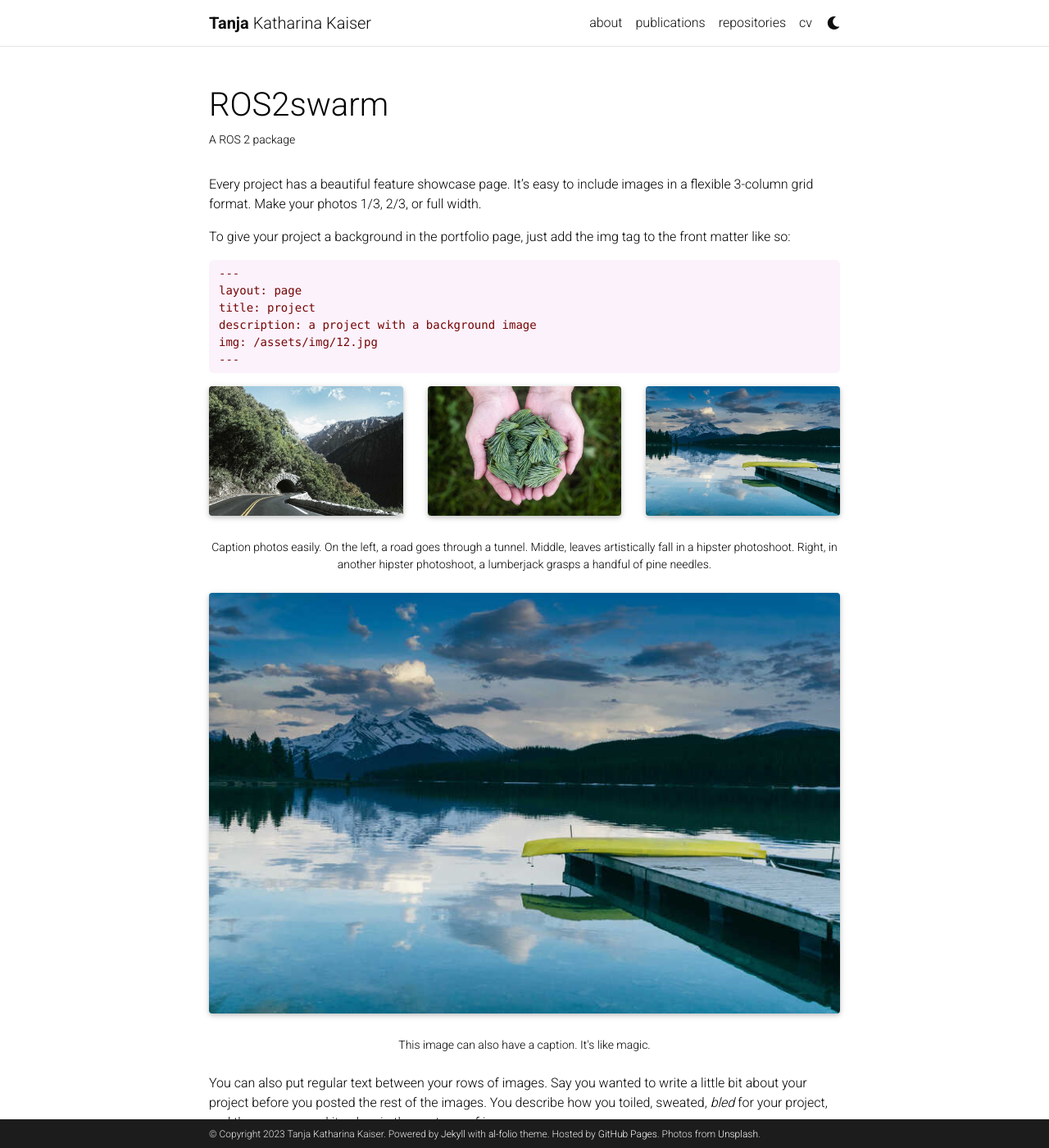
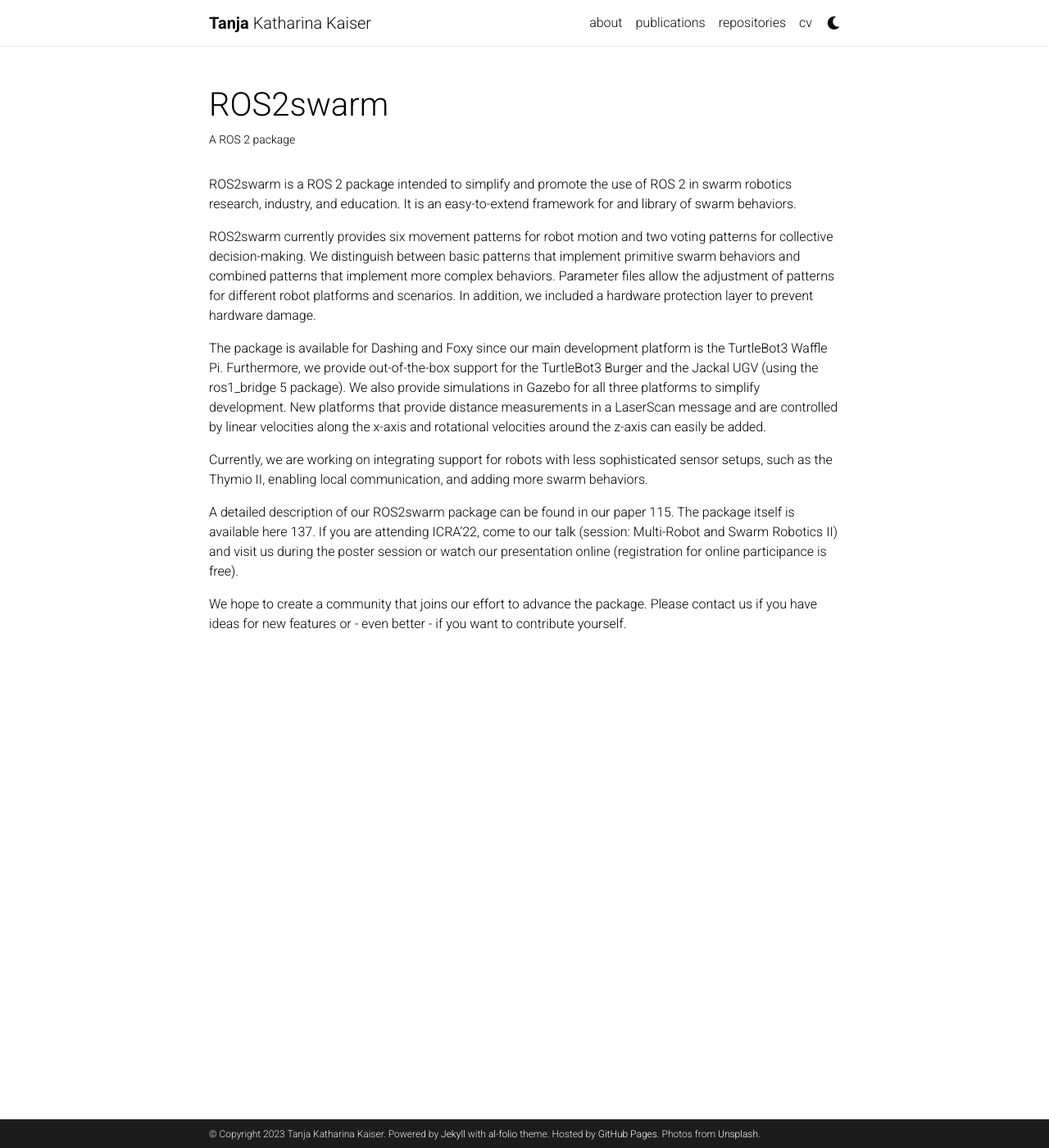
Before and after one commit to msminirobot/msminirobot.github.io, a Jekyll site: the page built from _projects/2_project.md, in a window 1280 px wide and 1400 px high. Shown: the whole window at 82% size. Built offline with Jekyll 4.4.1, drawn with Linux system fonts in a browser that asks for light colours; full-size pictures stand in for the smaller copies a plugin makes; comment, search, counter and statistics services are not loaded; a style sheet for code colours, icons or effects is not loaded; some of the changed text lies outside the part shown.

Commit message:
Update 2_project.md

````diff
--- a/_projects/2_project.md
+++ b/_projects/2_project.md
@@ -7,74 +7,17 @@ importance: 2
 category: work
 ---
 
-Every project has a beautiful feature showcase page.
-It's easy to include images in a flexible 3-column grid format.
-Make your photos 1/3, 2/3, or full width.
-
-To give your project a background in the portfolio page, just add the img tag to the front matter like so:
-
-    ---
-    layout: page
-    title: project
-    description: a project with a background image
-    img: /assets/img/12.jpg
-    ---
-
-<div class="row">
-    <div class="col-sm mt-3 mt-md-0">
-        {% include figure.html path="assets/img/1.jpg" title="example image" class="img-fluid rounded z-depth-1" %}
-    </div>
-    <div class="col-sm mt-3 mt-md-0">
-        {% include figure.html path="assets/img/3.jpg" title="example image" class="img-fluid rounded z-depth-1" %}
-    </div>
-    <div class="col-sm mt-3 mt-md-0">
-        {% include figure.html path="assets/img/5.jpg" title="example image" class="img-fluid rounded z-depth-1" %}
-    </div>
-</div>
-<div class="caption">
-    Caption photos easily. On the left, a road goes through a tunnel. Middle, leaves artistically fall in a hipster photoshoot. Right, in another hipster photoshoot, a lumberjack grasps a handful of pine needles.
-</div>
-<div class="row">
-    <div class="col-sm mt-3 mt-md-0">
-        {% include figure.html path="assets/img/5.jpg" title="example image" class="img-fluid rounded z-depth-1" %}
-    </div>
-</div>
-<div class="caption">
-    This image can also have a caption. It's like magic.
-</div>
-
-You can also put regular text between your rows of images.
-Say you wanted to write a little bit about your project before you posted the rest of the images.
-You describe how you toiled, sweated, *bled* for your project, and then... you reveal its glory in the next row of images.
 
 
-<div class="row justify-content-sm-center">
-    <div class="col-sm-8 mt-3 mt-md-0">
-        {% include figure.html path="assets/img/6.jpg" title="example image" class="img-fluid rounded z-depth-1" %}
-    </div>
-    <div class="col-sm-4 mt-3 mt-md-0">
-        {% include figure.html path="assets/img/11.jpg" title="example image" class="img-fluid rounded z-depth-1" %}
-    </div>
-</div>
-<div class="caption">
-    You can also have artistically styled 2/3 + 1/3 images, like these.
-</div>
+ROS2swarm is a ROS 2 package intended to simplify and promote the use of ROS 2 in swarm robotics research, industry, and education.
+It is an easy-to-extend framework for and library of swarm behaviors.
 
+ROS2swarm currently provides six movement patterns for robot motion and two voting patterns for collective decision-making. We distinguish between basic patterns that implement primitive swarm behaviors and combined patterns that implement more complex behaviors. Parameter files allow the adjustment of patterns for different robot platforms and scenarios. In addition, we included a hardware protection layer to prevent hardware damage.
 
-The code is simple.
-Just wrap your images with `<div class="col-sm">` and place them inside `<div class="row">` (read more about the <a href="https://getbootstrap.com/docs/4.4/layout/grid/">Bootstrap Grid</a> system).
-To make images responsive, add `img-fluid` class to each; for rounded corners and shadows use `rounded` and `z-depth-1` classes.
-Here's the code for the last row of images above:
+The package is available for Dashing and Foxy since our main development platform is the TurtleBot3 Waffle Pi. Furthermore, we provide out-of-the-box support for the TurtleBot3 Burger and the Jackal UGV (using the ros1_bridge 5 package). We also provide simulations in Gazebo for all three platforms to simplify development. New platforms that provide distance measurements in a LaserScan message and are controlled by linear velocities along the x-axis and rotational velocities around the z-axis can easily be added.
 
-{% raw %}
-```html
-<div class="row justify-content-sm-center">
-    <div class="col-sm-8 mt-3 mt-md-0">
-        {% include figure.html path="assets/img/6.jpg" title="example image" class="img-fluid rounded z-depth-1" %}
-    </div>
-    <div class="col-sm-4 mt-3 mt-md-0">
-        {% include figure.html path="assets/img/11.jpg" title="example image" class="img-fluid rounded z-depth-1" %}
-    </div>
-</div>
-```
-{% endraw %}
+Currently, we are working on integrating support for robots with less sophisticated sensor setups, such as the Thymio II, enabling local communication, and adding more swarm behaviors.
+
+A detailed description of our ROS2swarm package can be found in our paper 115. The package itself is available here 137. If you are attending ICRA’22, come to our talk (session: Multi-Robot and Swarm Robotics II) and visit us during the poster session or watch our presentation online (registration for online participance is free).
+
+We hope to create a community that joins our effort to advance the package. Please contact us if you have ideas for new features or - even better - if you want to contribute yourself.
````
